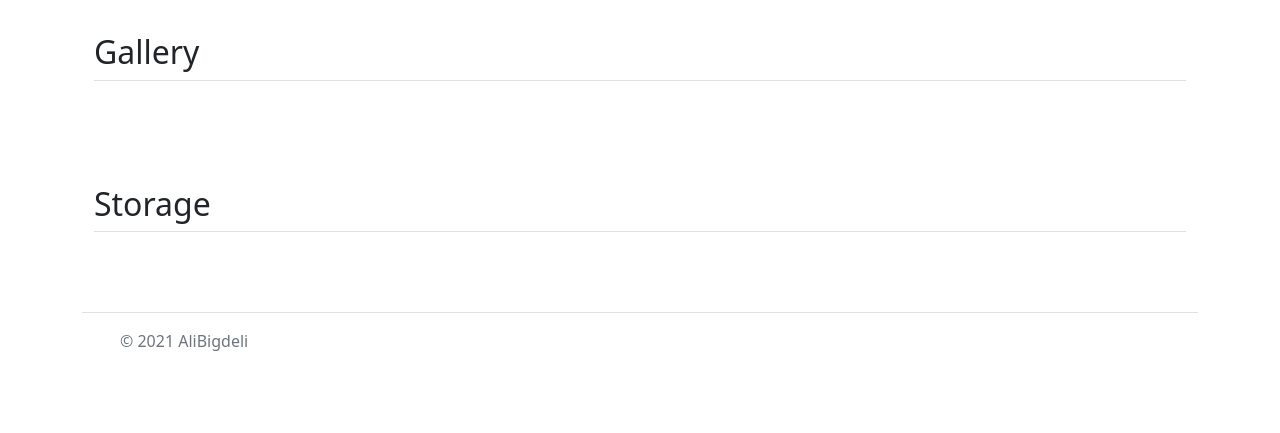
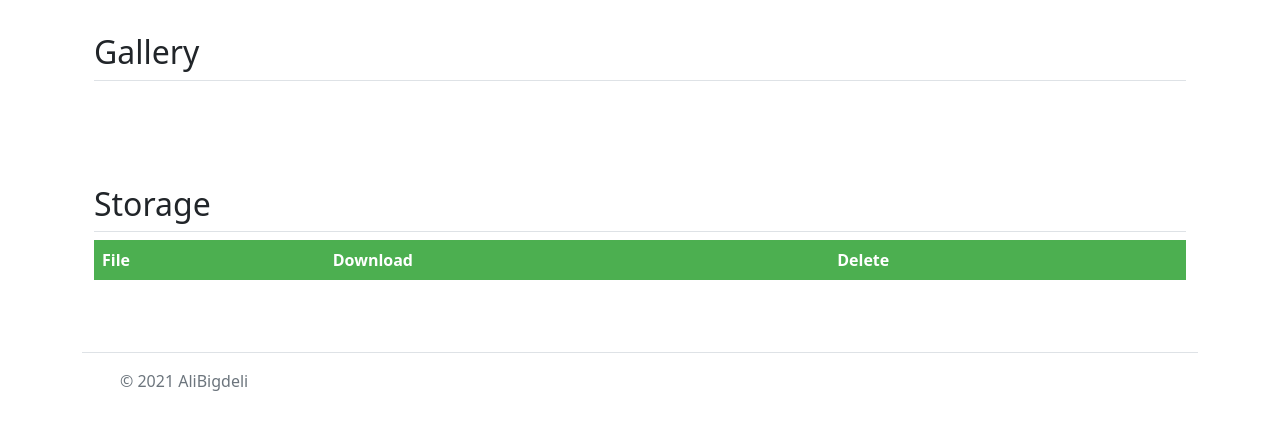
Before and after one commit to duclong-220299/Django-Multiple-File-Upload, a Django app: template src/templates/website/index.html in a window 1280 px wide. Shown: the part 510-943 px from the top of the page. Before the commit the page ends 861 px from the top, so only its background shows below. Run offline with Django 3.2, Linux system fonts and the light colour scheme; the template is opened without the code that fills it, so the values that code supplies are empty.

Commit message:
Delete file

```diff
--- a/src/core/error_views.py
+++ b/src/core/error_views.py
@@ -1,4 +1,5 @@
 from django.shortcuts import render
+
 
 # function for error 400
 def error_400(request, exception):
--- a/src/templates/website/index.html
+++ b/src/templates/website/index.html
@@ -12,6 +12,21 @@
         height: 300px;
         object-fit: cover;
         object-position: 25% 25%;
+    }
+    table {
+      border-collapse: collapse;
+      width: 100%;
+    }
+    th, td {
+      text-align: left;
+      padding: 8px;
+    }
+    tr:nth-child(even) {
+      background-color: #f2f2f2;
+    }
+    th {
+      background-color: #4CAF50;
+      color: white;
     }
 </style>
 {% endblock %}
@@ -66,9 +81,9 @@
         <div class="container">
             <div class="row row-cols-4">
                 {% for photo in gallery %}
-                    {% if ".jpg" in photo.file.url or ".jpeg" in photo.file.url or ".png" in photo.file.url or ".gif" in photo.file.url %}
+                    {% if ".jpg" in photo.download_url or ".jpeg" in photo.download_url or ".png" in photo.download_url or ".gif" in photo.download_url %}
                     <div class="col p-3">
-                        <img class="cropped-img" src="{{photo.file.url}}" />
+                        <img class="cropped-img" src="{{photo.download_url}}" />
                     </div>
                     {% endif %}
                 {% endfor %}
@@ -78,9 +93,26 @@
 </div>
 <div class="container px-4 py-5" id="storage">
     <h2 class="pb-2 border-bottom">Storage</h2>
-    {% for photo in gallery %}
-    <p style="margin:0;"><a href="{{photo.file.url}}" target="_blank">{{photo.file.name}}</a></p>
-    {% endfor %}
+    <body>
+        <table>
+          <thead>
+            <tr>
+              <th>File</th>
+              <th>Download</th>
+              <th>Delete</th>
+            </tr>
+          </thead>
+          <tbody>
+            {% for file in gallery %}
+            <tr>
+              <td>{{file.file_name}}</td>
+              <td><a href="{{file.download_url}}" download>T i v </a></td>
+              <td><a href="{{file.delete_url}}" class="delete-link">X o</a></td>
+            </tr>
+            {% endfor %}
+          </tbody>
+        </table>
+      </body>
 </div>
 {% endblock %}
 
@@ -127,7 +159,7 @@
             }
         };
 
-        xhr.open("POST", "{% url "website:index" %}", true);
+        xhr.open("POST", "{% url 'website:index' %}", true);
         xhr.send(formData);
     };
 </script>
--- a/src/website/admin.py
+++ b/src/website/admin.py
@@ -1,4 +1,5 @@
 from django.contrib import admin
 from .models import Photo
+
 # Register your models here.
 admin.site.register(Photo)
--- a/src/website/management/commands/check_database.py
+++ b/src/website/management/commands/check_database.py
@@ -5,16 +5,16 @@ from django.db.utils import OperationalError
 
 
 class Command(BaseCommand):
-    help = 'check if database is online to proceed'
+    help = "check if database is online to proceed"
 
     def handle(self, *args, **kwargs):
         print("Start checking for database...")
         db_conn = None
         while not db_conn:
             try:
-                db_conn = connections['default']
+                db_conn = connections["default"]
             except OperationalError:
-                print('Database unavailable, waiting 1 second...')
+                print("Database unavailable, waiting 1 second...")
                 time.sleep(1)
 
         print("Database Available!")
--- a/src/website/models.py
+++ b/src/website/models.py
@@ -3,5 +3,6 @@ from django.db import models
 
 # Create your models here.
 
+
 class Photo(models.Model):
     file = models.ImageField(upload_to="gallery/")
--- a/src/website/urls.py
+++ b/src/website/urls.py
@@ -1,9 +1,9 @@
-from django.urls import path,include
+from django.urls import path, include
 from . import views
 
 app_name = "website"
 
 urlpatterns = [
     path("", views.UploadView.as_view(), name="index"),
-    path("api/",include("website.api.urls"))
+    path("api/", include("website.api.urls")),
 ]
```
Also changed, not shown: src/core/settings.py (+10 -9 lines), src/templates/website/photo_confirm_delete.html (added, +28 -0 lines), src/website/api/urls.py (+3 -5 lines), src/website/api/views.py (+21 -4 lines), src/website/tests/test_forms.py (deleted, +0 -24 lines), src/website/tests/test_models.py (deleted, +0 -20 lines), src/website/tests/test_urls.py (deleted, +0 -29 lines), src/website/tests/test_views.py (deleted, +0 -92 lines), src/website/views.py (+15 -7 lines), src/website/api/serializers.py (line endings or trailing spaces), src/website/migrations/0001_initial.py, src/website/tests/__init__.py (deleted).
